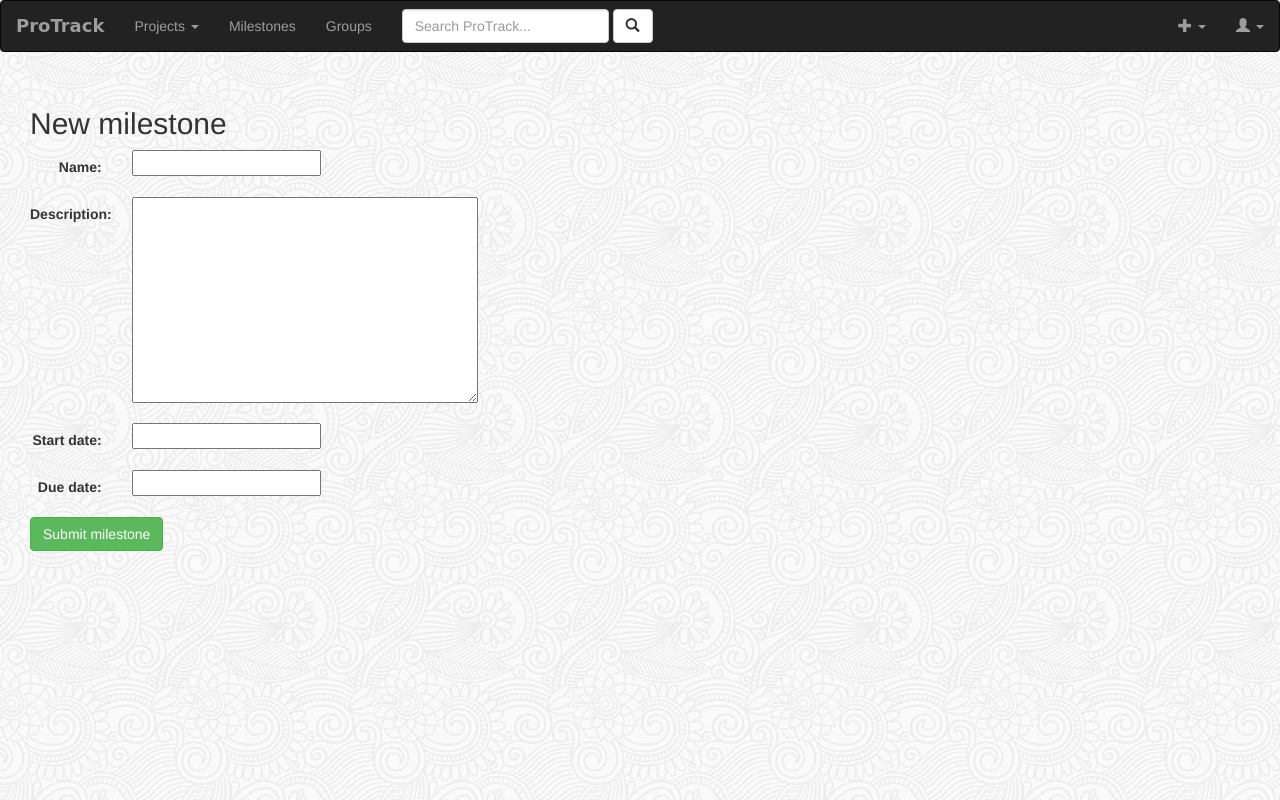
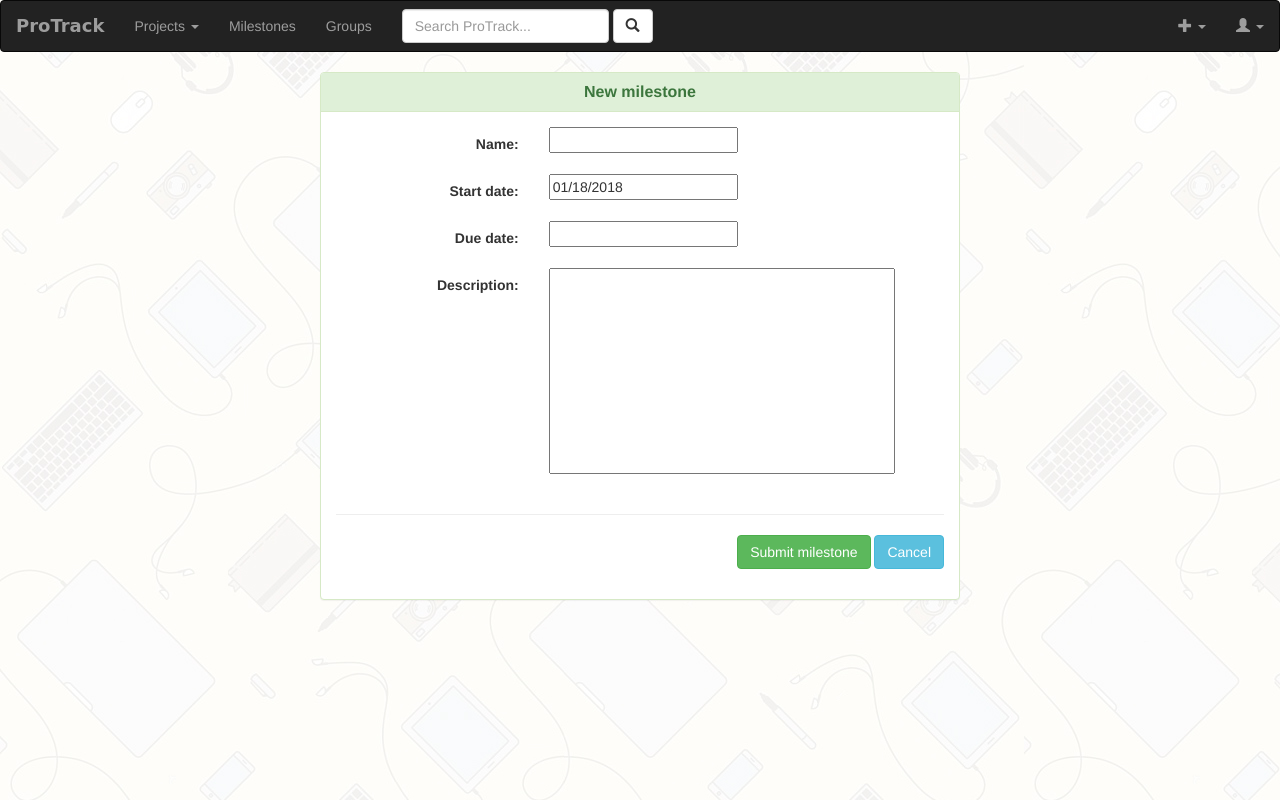
Before and after one commit to J-KAM/ProTrack, a Django app: a page that uses core/templates/core/base.html in a window 1280 px wide. Run offline with Django 3.2, Linux system fonts and the light colour scheme; some libraries are stand-ins or nearby versions; some web fonts are replaced.

Commit message:
Finished milestone creation. Added date validation. #5

```diff
--- a/core/static/core/base_style.css
+++ b/core/static/core/base_style.css
@@ -1,5 +1,5 @@
 body {
-    background: white url("images/sypmhony.png");
+    background: white url("images/it3-15.jpg");
 }
 
 .navbar-brand {
@@ -11,3 +11,25 @@ body {
 .navbar {
     border-radius: 0;
 }
+
+.panel-h1{
+    text-align: center;
+    font-weight: bold;
+    font-size: 14px;
+}
+.panel-hr {
+    border-width:1px;
+    border-color: darkgray;
+    /*border-color: #428bca;*/
+}
+
+.milestone-panel {
+    width: 50%;
+    margin: 0 auto;
+    min-width: 550px;
+}
+
+.milestone-form {
+    display: block;
+    text-align: center;
+}
--- a/core/templates/core/base.html
+++ b/core/templates/core/base.html
@@ -15,6 +15,9 @@
     <link rel="stylesheet" href="http://code.jquery.com/ui/1.11.0/themes/smoothness/jquery-ui.css">
     <!--<script src="http://code.jquery.com/jquery-1.9.1.js"></script>-->
     <script src="http://code.jquery.com/ui/1.11.0/jquery-ui.js"></script>
+
+    {% block dependencies %}{% endblock %}
+
 </head>
 <body>
 
--- a/milestones/forms.py
+++ b/milestones/forms.py
@@ -1,3 +1,4 @@
+from datetime import date
 from . models import Milestone
 from django import forms
 from functools import partial
@@ -5,9 +6,36 @@ from functools import partial
 
 class MilestoneForm(forms.ModelForm):
     DateInput = partial(forms.DateInput, {'class': 'datepicker'})
-    start_date = forms.DateField(widget=DateInput())
+    start_date = forms.DateField(widget=DateInput(format='%m/%d/%Y'),initial=date.today)
     due_date = forms.DateField(widget=DateInput())
+
+    error_messages = {
+        'past_start': 'Start date cannot be in the past.',
+        'due_before_start': 'Due date cannot be before start date.'
+    }
 
     class Meta:
         model = Milestone
-        fields = ['name', 'description', 'start_date', 'due_date']
+        fields = ['name', 'start_date', 'due_date', 'description']
+        widgets = {'description': forms.Textarea(attrs={'rows': 10,
+                                                        'style': 'resize:none;'}),
+                   }
+
+    def clean_start_date(self):
+        start_date = self.cleaned_data['start_date']
+        if start_date < date.today():
+            raise forms.ValidationError(
+                self.error_messages['past_start'],
+                code='past_start',
+            )
+        return start_date
+
+    def clean_due_date(self):
+        due_date = self.cleaned_data['due_date']
+        start_date = self.cleaned_data['start_date']
+        if due_date < start_date:
+            raise forms.ValidationError(
+                self.error_messages['due_before_start'],
+                code='due_before_start',
+            )
+        return due_date
--- a/milestones/models.py
+++ b/milestones/models.py
@@ -3,13 +3,13 @@ from django.db import models
 
 class Milestone(models.Model):
     name = models.CharField(max_length=80)
-    description = models.TextField(null=True)
+    description = models.TextField(null=True, blank=True)
     start_date = models.DateField()
     due_date = models.DateField()
-    total_progress = models.PositiveIntegerField()
-    total_time_spent = models.FloatField()
+    total_progress = models.PositiveIntegerField(default=0)
+    total_time_spent = models.FloatField(default=0.0)
+    status = models.CharField(max_length=8,default="OPEN")
     #TODO: add relation with reposiroty
-
 
     def __str__(self):
         return self.name
--- a/milestones/templates/milestones/milestone_form.html
+++ b/milestones/templates/milestones/milestone_form.html
@@ -10,32 +10,32 @@ $(document).ready(function() {
 });
 </script>
 
-    <div class = "container-fluid">
 
-        <div class = "row">
-            <div class = "col-md-6 col-md-7">
-                <div class = "panel-body">
-                    <h2>New milestone</h2>
+    <div class="panel panel-success milestone-panel">
+        <div class="panel-heading">
+            <h1 class="panel-title panel-h1">New milestone</h1>
+        </div>
+        <div class="panel-body milestone-form">
             <form method="post" class = "form-horizontal">
                 {% csrf_token %}
                 {% for field in form %}
                 <div class = "form-group">
-                                <label class = "control-label col-sm-2">{{ field.label_tag }}</label>
-                                <div class = "col-sm-10"> {{ field }}</div>
+                    <label class = "control-label col-sm-4">{{ field.label_tag }}</label>
+                    <div class = "col-sm-3"> {{ field }}</div>
+                    {% for error in field.errors %}
+                    <div class = "col-sm-3"><p style="color: red">{{ error }}</p></div>
+                    {% endfor %}
                 </div>
                 {% endfor %}
                 <div class = "form-group">
-                            <div class = "col-sm-12 col-md-7">
+                    <div class = "col-lg-12 col-md-7" align="right">
+                        <hr>
                         <button type="submit" class = "btn btn-success">Submit milestone</button>
+                        <a href = "{% url 'milestones:preview' %}" class="btn btn-info" role="button">Cancel</a>
                     </div>
                 </div>
             </form>
         </div>
     </div>
 
-
-            </div>
-
-    </div>
-
 {% endblock %}
--- a/milestones/views.py
+++ b/milestones/views.py
@@ -31,8 +31,6 @@ class MilestoneFormView(View):
 
         if form.is_valid():
             milestone = form.save(commit=False)
-            milestone.total_progress = 0
-            milestone.total_time_spent = 0.0
             milestone.save()
             return redirect('milestones:preview')
 
```
Also changed, not shown: core/static/core/images/it-15.jpg (added), core/static/core/images/it1-30.jpg (added), core/static/core/images/it1-50.jpg (added), core/static/core/images/it2-30.jpg (added), core/static/core/images/it3-15.jpg (added), core/static/core/images/it3-50.jpg (added), core/static/core/images/it31-30.jpg (added), milestones/migrations/0003_auto_20180122_1143.py (added), milestones/migrations/0004_auto_20180122_1351.py (added), milestones/migrations/0005_milestone_test.py (added), milestones/migrations/0006_remove_milestone_test.py (added). Lines whose indentation alone changed are shown as unchanged.
